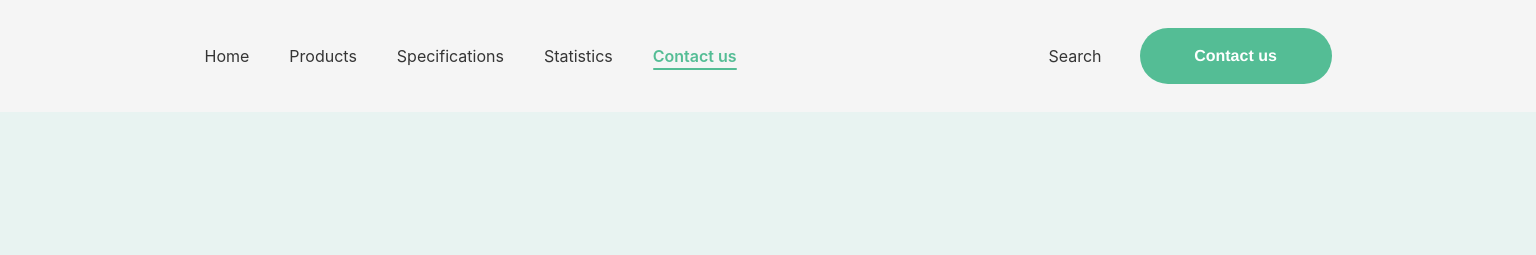
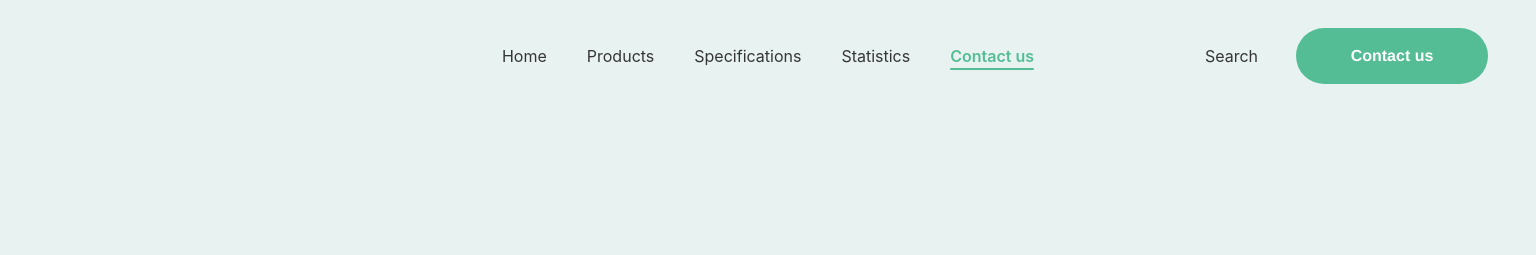
Before and after one commit to avanyushkin/inno-design-with-us-task, a website: page public/index.html in a window 1536 px wide. Shown: the top 255 px of the page. Drawn offline with Linux system fonts and the light colour scheme.

Commit message:
refactor (fix): header styles

```diff
--- a/public/bundle.css
+++ b/public/bundle.css
@@ -830,7 +830,8 @@ img {
   justify-content: center;
   padding: 16px 20px;
   width: 100%;
-  background-color: #f5f5f5;
+  background-color: #e8f3f1;
+  position: relative;
 }
 
 .design {
@@ -876,6 +877,9 @@ img {
   display: none;
   align-items: center;
   gap: 32px;
+  position: absolute;
+  left: 50%;
+  transform: translateX(-50%);
 }
 
 .nav__link {
@@ -913,6 +917,7 @@ img {
   display: flex;
   align-items: center;
   gap: 20px;
+  margin-left: auto;
 }
 
 .search-btn {
@@ -934,7 +939,7 @@ img {
 
 @media (min-width: 768px) {
   .header {
-    padding: 20px 40px;
+    padding: 20px;
   }
 
   .header__content {
@@ -944,6 +949,9 @@ img {
   .nav {
     display: flex;
     gap: 28px;
+    position: absolute;
+    left: 50%;
+    transform: translateX(-50%);
   }
 
   .nav__link {
@@ -961,7 +969,7 @@ img {
 
 @media (min-width: 1024px) {
   .header {
-    padding: 24px 80px;
+    padding: 24px 20px;
   }
 
   .header__content {
@@ -987,11 +995,12 @@ img {
 
 @media (min-width: 1440px) {
   .header {
-    padding: 28px 156px;
+    padding: 28px 20px;
   }
 
   .header__content {
-    width: 1127px;
+    width: 100%;
+    max-width: 1440px;
     margin: 0 auto;
   }
 
--- a/public/styles/components/header.css
+++ b/public/styles/components/header.css
@@ -4,7 +4,8 @@
   justify-content: center;
   padding: 16px 20px;
   width: 100%;
-  background-color: #f5f5f5;
+  background-color: #e8f3f1;
+  position: relative;
 }
 
 .design {
@@ -50,6 +51,9 @@
   display: none;
   align-items: center;
   gap: 32px;
+  position: absolute;
+  left: 50%;
+  transform: translateX(-50%);
 }
 
 .nav__link {
@@ -87,6 +91,7 @@
   display: flex;
   align-items: center;
   gap: 20px;
+  margin-left: auto;
 }
 
 .search-btn {
@@ -108,7 +113,7 @@
 
 @media (min-width: 768px) {
   .header {
-    padding: 20px 40px;
+    padding: 20px;
   }
 
   .header__content {
@@ -118,6 +123,9 @@
   .nav {
     display: flex;
     gap: 28px;
+    position: absolute;
+    left: 50%;
+    transform: translateX(-50%);
   }
 
   .nav__link {
@@ -135,7 +143,7 @@
 
 @media (min-width: 1024px) {
   .header {
-    padding: 24px 80px;
+    padding: 24px 20px;
   }
 
   .header__content {
@@ -161,11 +169,12 @@
 
 @media (min-width: 1440px) {
   .header {
-    padding: 28px 156px;
+    padding: 28px 20px;
   }
 
   .header__content {
-    width: 1127px;
+    width: 100%;
+    max-width: 1440px;
     margin: 0 auto;
   }
 
```
